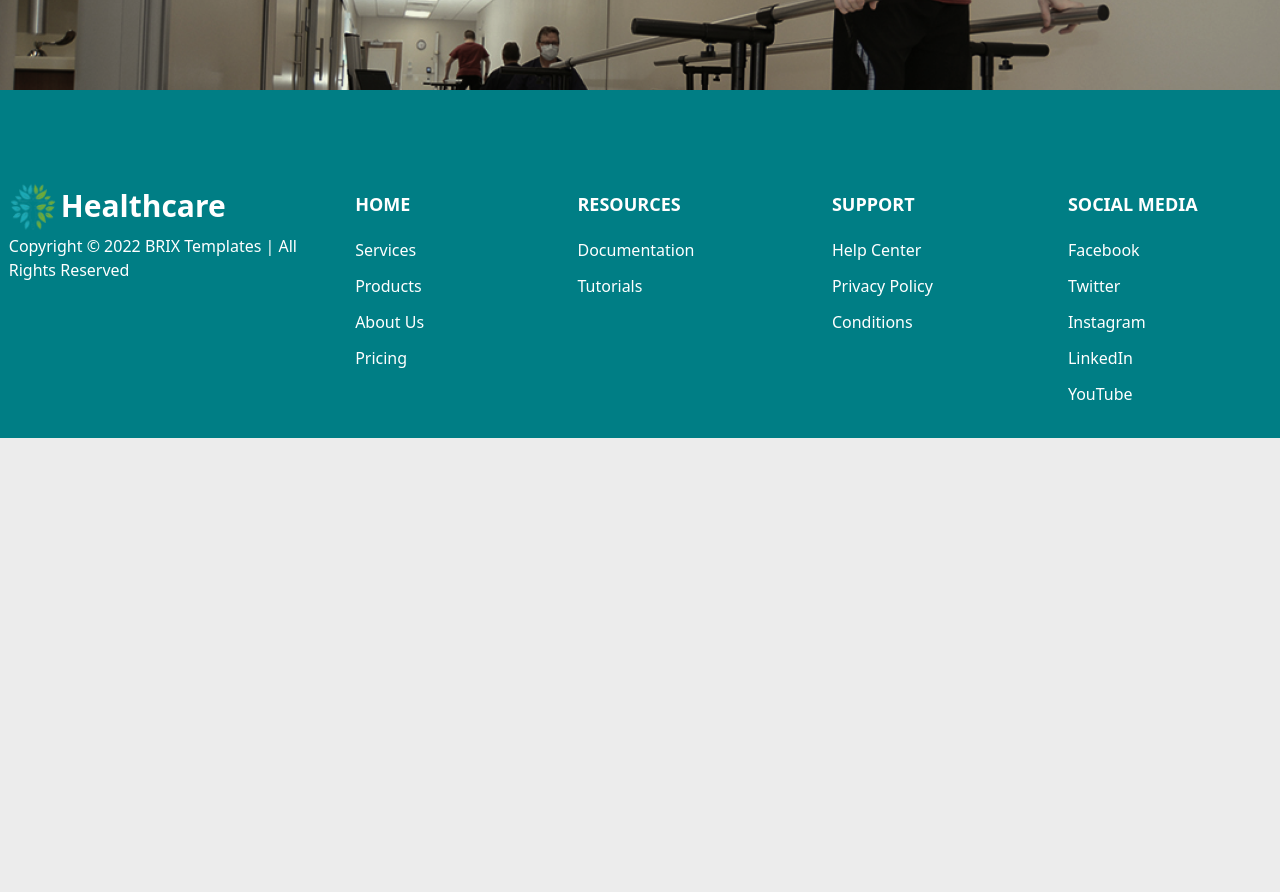
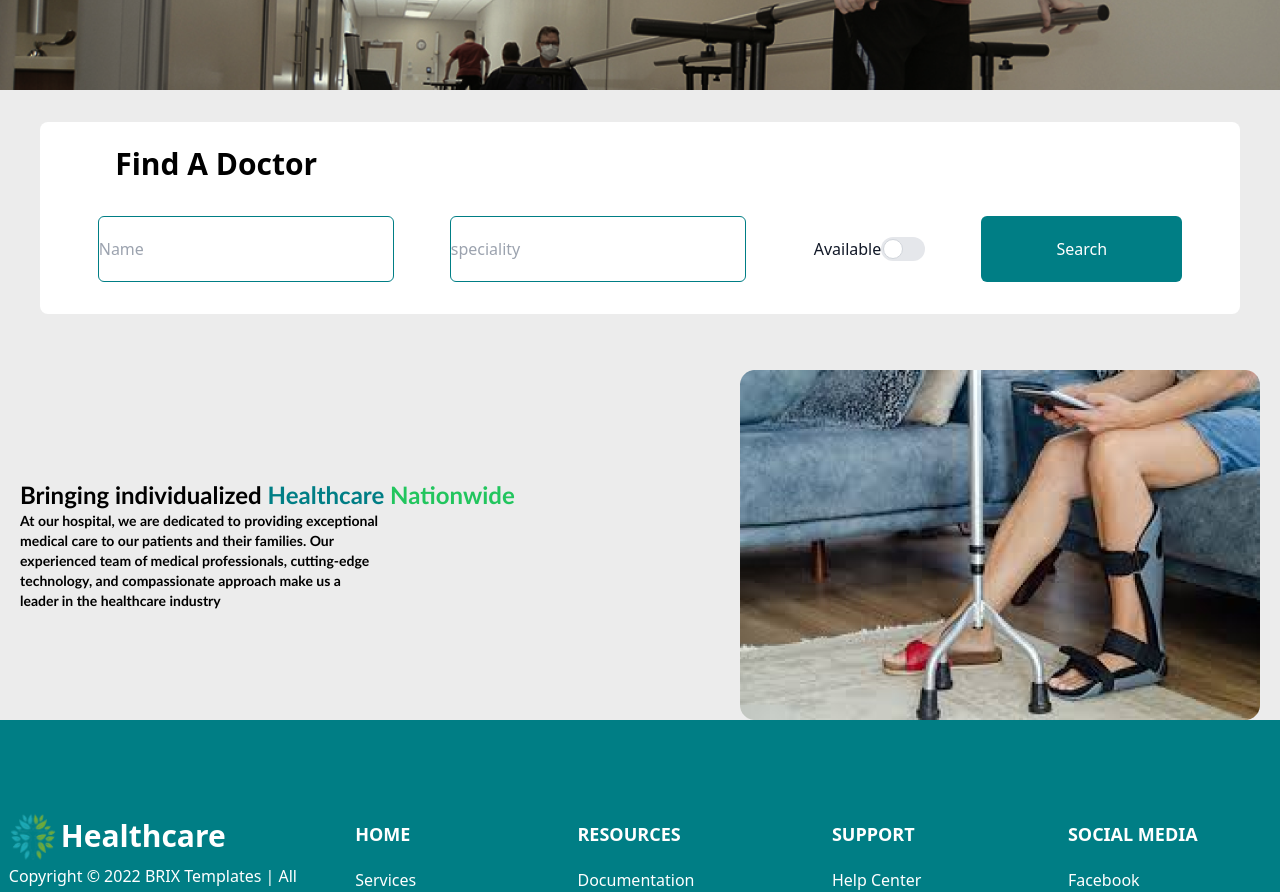
Before and after one commit to ranaabdulhai35/doctersWebsite, a React (Vite) app: page /Ortho in a window 1280 px wide. Shown: the part 360-1252 px from the top of the page. Before the commit the page ends 800 px from the top, so only its background shows below. Built offline with nearby package versions, Linux system fonts and the light colour scheme.

Commit message:
working.....

```diff
--- a/src/ALLRouts/OrthoRoute.jsx
+++ b/src/ALLRouts/OrthoRoute.jsx
@@ -1,6 +1,8 @@
 import React from 'react'
 import Navbar from '../components/Navbar'
 import Footer from '../components/footer'
+import OrthoFindDoctor from '../components/OrthoFindDoctor'
+import OrthoHero from '../components/OrthoHero'
 function OrthoRoute() {
   return (
     <div className="h-screen w-full">
@@ -14,6 +16,8 @@ function OrthoRoute() {
         <button className='bg-transparent text-white text-xl border-2 ml-3 p-2 px-7 rounded-lg' >Learn More</button>
         </div>
     </div>
+    <OrthoFindDoctor />
+    <OrthoHero/>
     <Footer/>
   </div>
   )
--- a/src/components/Card1.jsx
+++ b/src/components/Card1.jsx
@@ -57,12 +57,12 @@ function Card1({ data }) {
 
 function CardGrid() {
   return (
-
-
-    <div className="grid xl:grid-cols-3  grid-cols-3 max-lg:grid-cols-2 max-md:grid-cols-1  justify-items-center gap-y-4">
+    <div className='w-[100%] items-center justify-center flex'>
+    <div className="grid xl:grid-cols-3 min-w-[1200px] max-w-[1400px]  grid-cols-3 max-lg:grid-cols-2 max-md:grid-cols-1  justify-items-center gap-y-2">
       {AllImpinfo.map((item) => (
         <Card1 key={item.id} data={item} />
       ))}
+    </div>
     </div>
   );
 }
--- a/src/components/Card2.jsx
+++ b/src/components/Card2.jsx
@@ -50,7 +50,10 @@ import { AllImpinfo2 } from '../Data/AllI imp data';
 
 function Card2() {
   return (
-    <div className="grid grid-cols-1  justify-items-center mt-5  md:grid-cols-2 lg:grid-cols-3 gap-4">
+  <div className='w-[100%] items-center justify-center flex' >
+
+
+    <div className="grid grid-cols-1 gap-4 gap-y-2 justify-items-center mt-5  md:grid-cols-2 lg:grid-cols-3 ">
       {AllImpinfo2.map((info) => (
         <div key={info.id} className="max-w-sm p-8  relative bg-white border pt-4 w-card h-card border-gray-200 rounded-lg shadow ">
           {/* Profile Image */}
@@ -99,6 +102,7 @@ function Card2() {
         </div>
       ))}
     </div>
+    </div>
   );
 }
 
--- a/src/components/Card3.jsx
+++ b/src/components/Card3.jsx
@@ -90,12 +90,14 @@ const cardData = [
 
 function Card3() {
   return (
+     <div className='w-[100%] items-center justify-center flex' >
 
-      <div className="grid lg:grid-cols-3  py-6 mt-4 pt-2 m-4 sm:grid-cols-2 gap-10 justify-items-center ">
+
+      <div className="grid lg:grid-cols-3 gap-4 py-6 mt-4 pt-2  sm:grid-cols-2  justify-items-center ">
         {cardData.map((card) => (
           <div
             key={card.id}
-            className="  h-96 w-card  transition duration-300 m-5 max-w-sm rounded-lg  overflow-hidden bg-white  shadow-lg"
+            className="  h-96 w-card  transition duration-300  max-w-sm rounded-lg  overflow-hidden bg-white  shadow-lg"
           >
             <div className="py-8 m-4 px-4">
               <img src={card.img} className="rounded-full h-[80px] w-[80px] mb-4" alt={card.title} />
@@ -113,6 +115,7 @@ function Card3() {
           </div>
         ))}
       </div>
+      </div>
 
   );
 }
--- a/src/components/HomeCoponent.jsx
+++ b/src/components/HomeCoponent.jsx
@@ -25,7 +25,7 @@ function HomeCoponent() {
 
     </div>
     {/* 2nd compo */}
-    <div className='flex lg:flex-row-reverse mt-12 min-w-[1200px] max-w-[1400px] flex-col-reverse items-center justify-between gap-[2rem]' >
+    <div className='flex lg:flex-row-reverse mt-12 min-w-[1200px] max-w-[1240px] flex-col-reverse items-center justify-between gap-[2rem]' >
     <div  className=' max-w-[457px] top-64   left-20'><h3 className='text-2xl font-semibold'>Providing Quality <span className='text-[#007E85] text-2xl font-semibold'>Healthcare</span> for A <br /> <span className='text-green-600 text-2xl  font-semibold' >Brighter</span> and <span  className='text-green-600 text-2xl  font-semibold'>Healthy </span> future</h3>
     <div className=' w-[500] text-sm '>
     At our hospital, we are dedicated to providing exceptional medical care to our patients and their families. Our experienced team of medical professionals, cutting-edge technology, and compassionate approach make us a leader in the healthcare industry
--- /dev/null
+++ b/src/components/OrthoFindDoctor.jsx
@@ -0,0 +1,35 @@
+import React from 'react'
+
+function OrthoFindDoctor() {
+  return (
+    <div className='flex justify-center mt-8 ' >
+        <div className=' max-w-[1440px]  flex justify-evenly  bg-white max-lg:p-5 lg:max-h-[200px] lg:min-h-[192px] rounded-lg lg:min-w-[1200px] ' >
+                  <div className='  ' >
+
+                    <div className='w-[237px] h-[46px] ' >
+                      <h3 className='font-sans text-3xl mt-6 text-center font-semibold' >Find A Doctor</h3>
+
+                    </div>
+                         <div className='flex max-lg:flex-col  gap-14 mt-6 ' >
+                      <input type="text" className=' justify-center flex min-h-[66px] min-w-[296px] rounded-md border-theme1 border-[1px]  ' placeholder='Name' />
+                      <input type="text" className='min-h-[66px] min-w-[296px] rounded-md border-theme1 border-[1px] ' placeholder='speciality' />
+                <label class="inline-flex items-center cursor-pointer">
+                <span class="ms-3 text-md font-medium text-gray-900 dark:text-gray-300">Available</span>
+          <input type="checkbox" value="" class="sr-only peer"/>
+                  <div class="relative w-11 h-6 bg-gray-200 peer-focus:outline-none peer-focus:ring-4 peer-focus:ring-blue-300 dark:peer-focus:ring-blue-800 rounded-full peer dark:bg-gray-700 peer-checked:after:translate-x-full rtl:peer-checked:after:-translate-x-full peer-checked:after:border-white after:content-[''] after:absolute after:top-[2px] after:start-[2px] after:bg-white after:border-gray-300 after:border after:rounded-full   after:h-5 after:w-5 after:transition-all dark:border-gray-600 peer-checked:bg-blue-600">
+
+                  </div>
+
+                </label>
+                <button className='h-[66px] bg-theme1 text-white min-w-[201px] leading-relaxed rounded-md ' > Search</button>
+                      </div>
+                      {/*  */}
+
+
+                  </div>
+                  </div>
+    </div>
+  )
+}
+
+export default OrthoFindDoctor
--- /dev/null
+++ b/src/components/OrthoHero.jsx
@@ -0,0 +1,25 @@
+import React from 'react'
+import OrthoHeroImg from '../assits/OrthoHero.png'
+function OrthoHero() {
+  return (
+    <div className='flex justify-center items-center w-[100%] mt-14 ' >
+            <div className='flex flex-row max-lg:flex-col  min-w-[1200px] max-w-[1240px]    ' >
+                  <div className='flex items-center justify-center' >
+                    <div  className='font-latoB max-lg:text-center  max-lg:justify-center text-2xl   ' >
+                    Bringing individualized <span className='text-theme1'> Healthcare </span> <span className='text-green-500' >Nationwide </span>
+                    <div className='max-lg:w-[100%] max-lg:flex max-lg:justify-center ' >
+                    <p className='w-1/2 text-sm  ' >
+                    At our hospital, we are dedicated to providing exceptional medical care to our patients and their families. Our experienced team of medical professionals, cutting-edge technology, and compassionate approach make us a leader in the healthcare industry
+                    </p>
+                    </div>
+                    </div>
+                 </div>
+                    <div className='min-w-[520px] flex justify-center items-center min-h-[330px]' >
+                        <img src={OrthoHeroImg} alt="img" />
+                    </div>
+            </div>
+    </div>
+  )
+}
+
+export default OrthoHero
```
Also changed, not shown: src/assits/OrthoHero.png (added).
